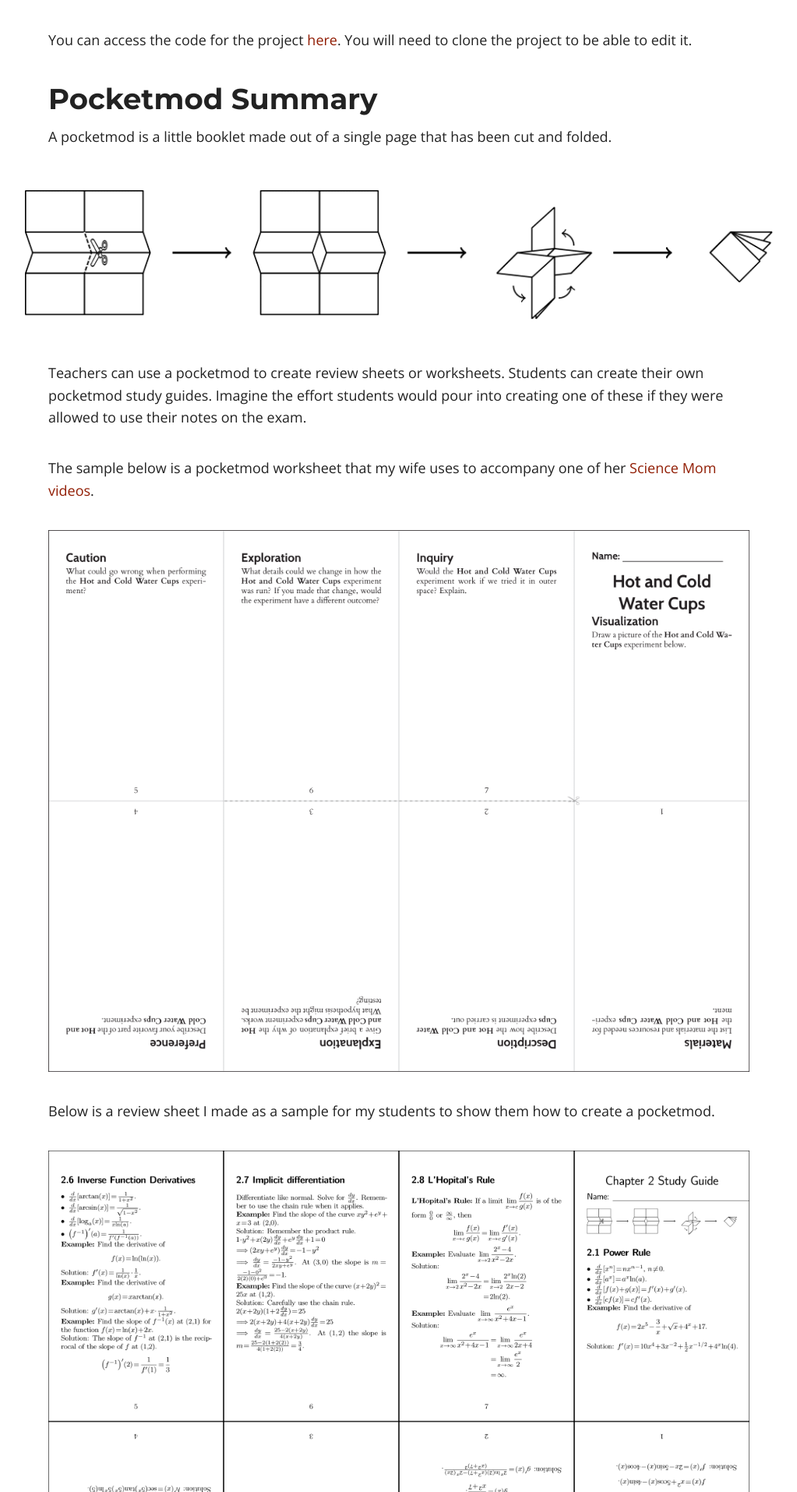
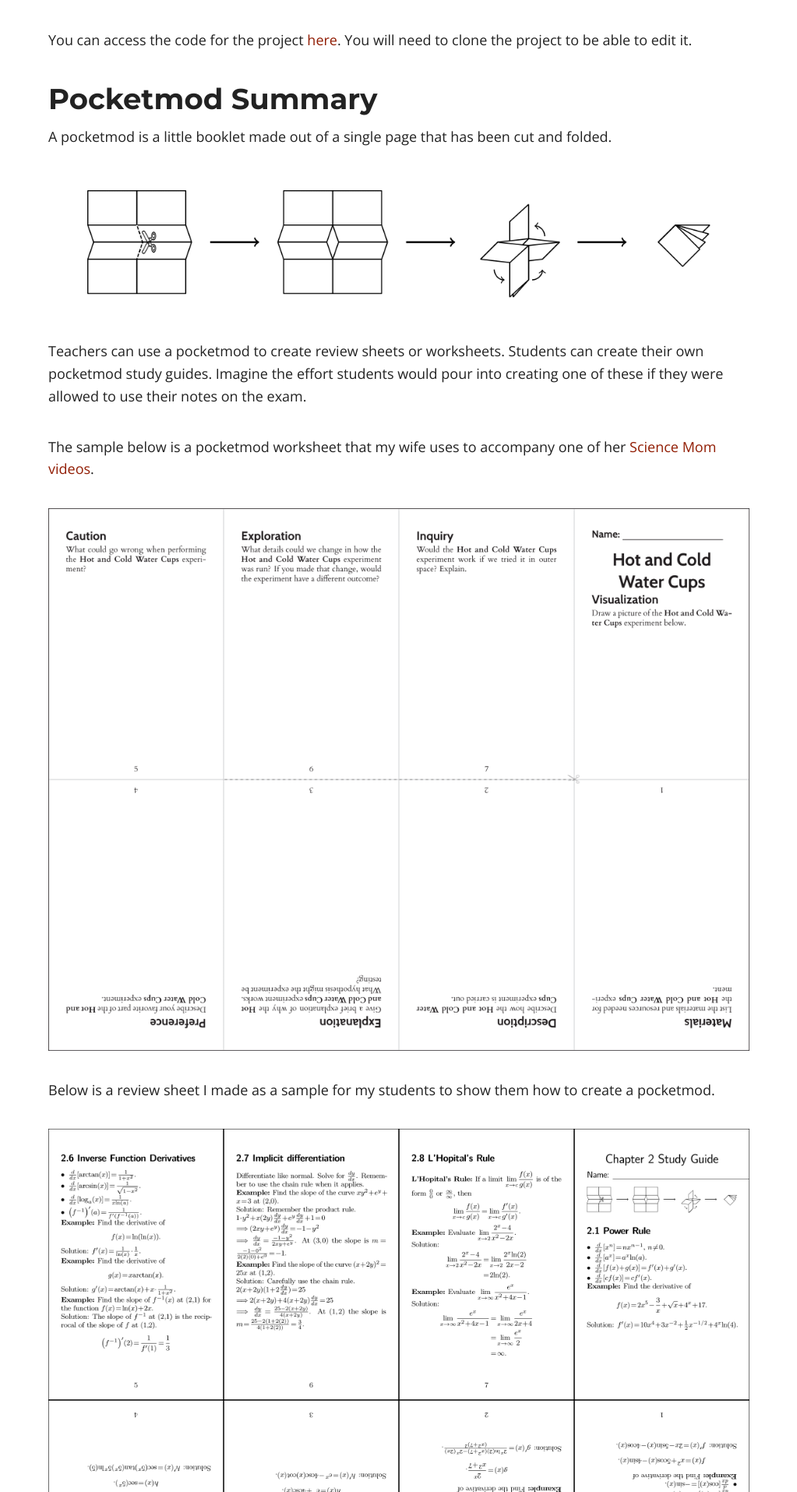
Before and after one commit to sergeballif/sergeballif.github.io, a Jekyll site: the page built from play.md, in a window 1280 px wide. Shown: the part 2519-4433 px from the top of the page at 78% size, without its empty margins (128-1151 px from the left). Built offline with Jekyll 4.4.1, drawn with Linux system fonts in a browser that asks for light colours; nearby versions of some CDN libraries.

Commit message:
Update play.md

```diff
--- a/play.md
+++ b/play.md
@@ -41,7 +41,7 @@ You can access the code for the project [here](https://www.overleaf.com/read/swr
 ## Pocketmod Summary
 A pocketmod is a little booklet made out of a single page that has been cut and folded.
 
-<img src="https://sergeballif.github.io/images/foldinginstructions.png" alt="an image showing how to fold and cut a pocketmod" style="max-width:80%;">
+<img src="https://sergeballif.github.io/images/foldinginstructions.png" alt="an image showing how to fold and cut a pocketmod" style="max-width:600pt; width:100%;">
 
 Teachers can use a pocketmod to create review sheets or worksheets. Students can create their own pocketmod study guides. Imagine the effort students would pour into creating one of these if they were allowed to use their notes on the exam.
 
```
